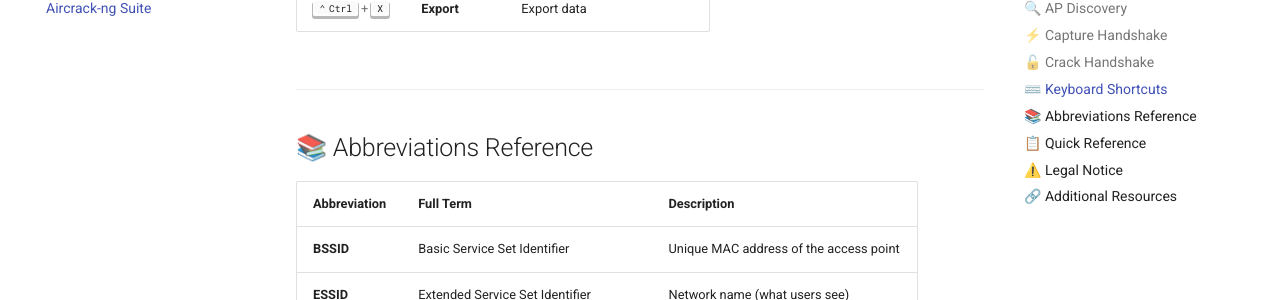
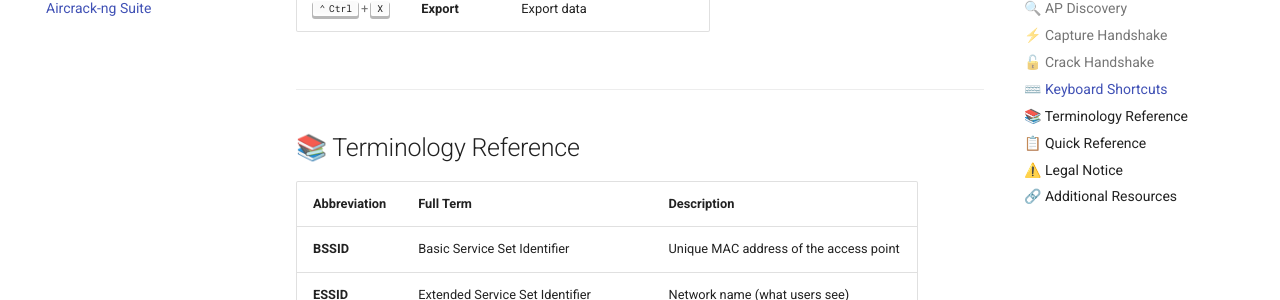
Before and after one commit to DirtyOptics/airbreach, an MkDocs documentation site: the page built from docs/cheatsheets/aircrack-ng-cheatsheet.md, in a window 1280 px wide and 900 px high, scrolled down 3211 px. Shown: the part 127-427 px from the top of the window. Built offline with MkDocs 1.6.1 and Material for MkDocs 9.7.7, drawn with Linux system fonts in a browser that asks for light colours.

Commit message:
vault backup: 2025-10-22 09:33:12

```diff
--- a/docs/cheatsheets/aircrack-ng-cheatsheet.md
+++ b/docs/cheatsheets/aircrack-ng-cheatsheet.md
@@ -310,7 +310,7 @@ A comprehensive reference for wireless security testing with the Aircrack-ng sui
 
 ---
 
-## 📚 Abbreviations Reference
+## 📚 Terminology Reference
 
 | Abbreviation | Full Term | Description |
 |--------------|-----------|-------------|
```
